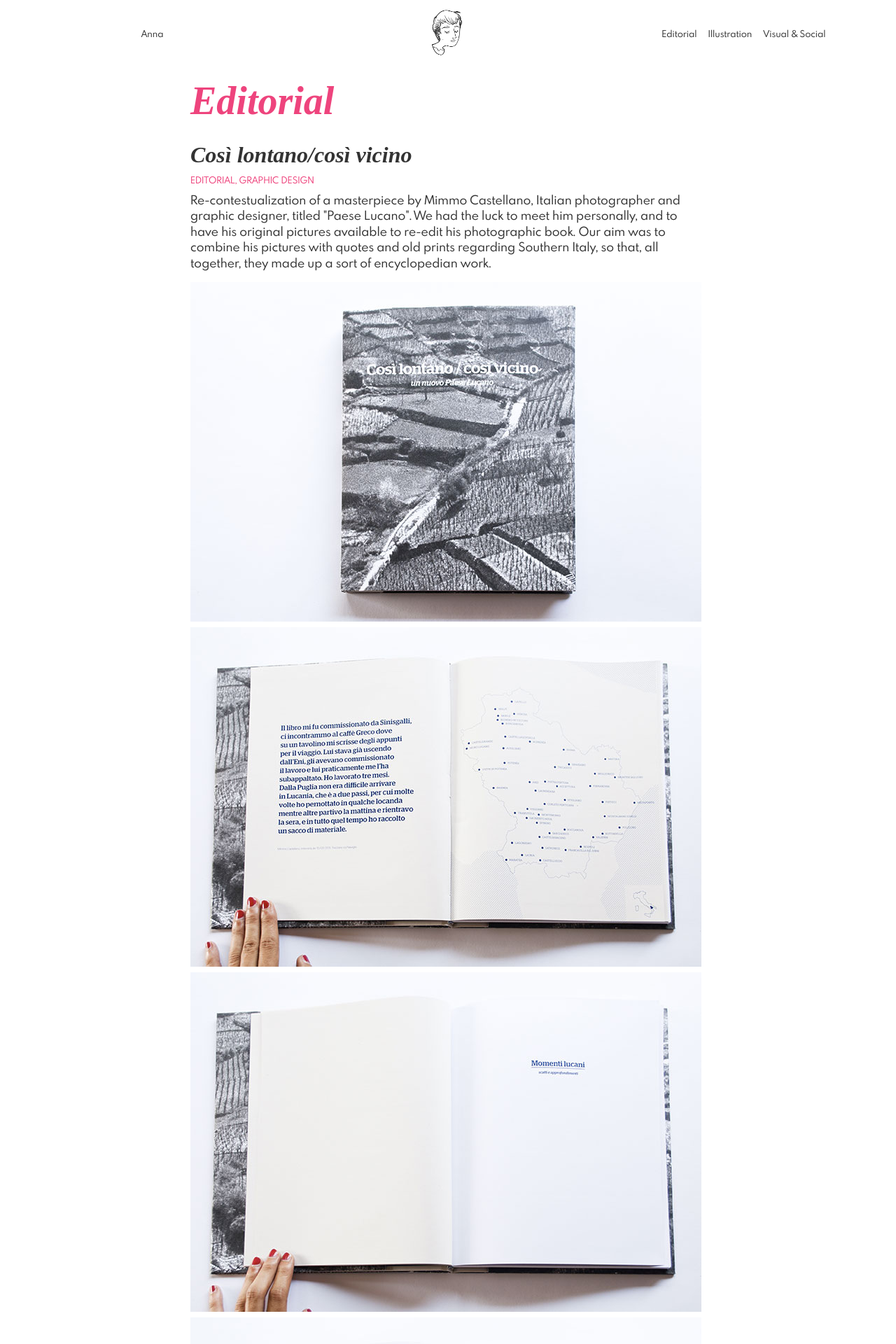
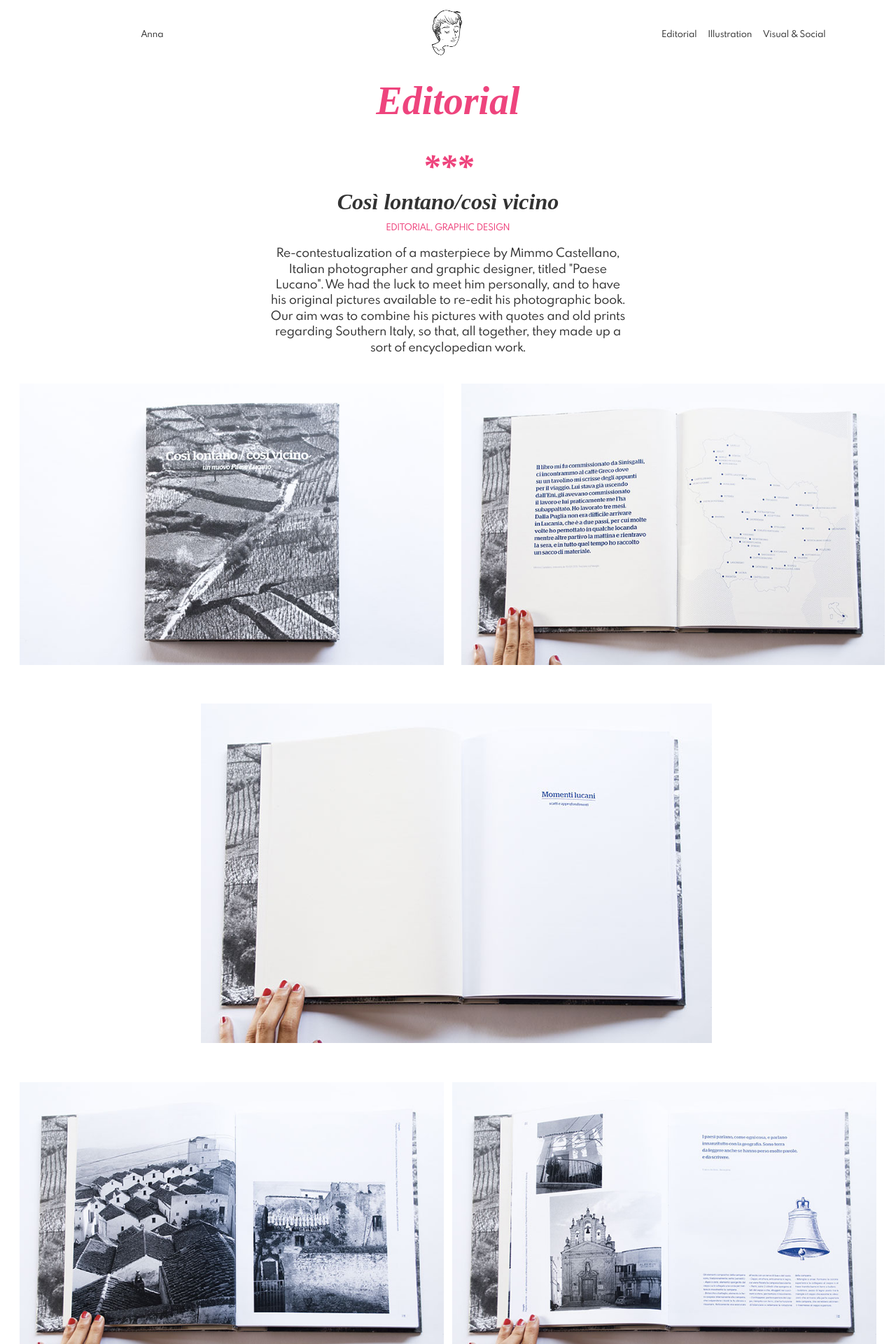
Before and after one commit to rzecchini/annaelle, a Jekyll site: the page built from _pages/editorial.html, in a window 1280 px wide. Shown: the top 1920 px of the page at 70% size. Built offline with Jekyll 4.4.1, drawn with Linux system fonts in a browser that asks for light colours; some web fonts are replaced.

Commit message:
style: update default tpl

```diff
--- a/_pages/editorial.html
+++ b/_pages/editorial.html
@@ -8,16 +8,18 @@ index: 1
     <h3>editorial, graphic design</h3>
     <p>Re-contestualization of a masterpiece by Mimmo Castellano, Italian photographer and graphic designer, titled "Paese Lucano". We had the luck to meet him personally, and to have his original pictures available to re-edit his photographic book. Our aim was to combine his pictures with quotes and old prints regarding Southern Italy, so that, all together, they made up a sort of encyclopedian work.</p>
 
-    <img src="/img/cosilontano_01.jpg" alt="" >
-    <img src="/img/cosilontano_02.jpg" alt="" >
-    <img src="/img/cosilontano_03.jpg" alt="" >
-    <img src="/img/cosilontano_04.jpg" alt="" >
-    <img src="/img/cosilontano_05.jpg" alt="" >
-    <img src="/img/cosilontano_06.jpg" alt="" >
-    <img src="/img/cosilontano_07.jpg" alt="" >
-    <img src="/img/cosilontano_08.jpg" alt="" >
-    <img src="/img/cosilontano_09.jpg" alt="" >
-    <img src="/img/cosilontano_10.jpg" alt="" >
+    <main>
+        <div><img src="/img/cosilontano_01.jpg" alt="" ></div>
+        <div><img src="/img/cosilontano_02.jpg" alt="" ></div>
+        <div class="full"><img src="/img/cosilontano_03.jpg" alt="" ></div>
+        <div><img src="/img/cosilontano_04.jpg" alt="" ></div>
+        <div><img src="/img/cosilontano_05.jpg" alt="" ></div>
+        <div><img src="/img/cosilontano_06.jpg" alt="" ></div>
+        <div><img src="/img/cosilontano_07.jpg" alt="" ></div>
+        <div><img src="/img/cosilontano_08.jpg" alt="" ></div>
+        <div><img src="/img/cosilontano_09.jpg" alt="" ></div>
+        <div><img src="/img/cosilontano_10.jpg" alt="" ></div>
+    </main>
 </section>
 
 <section>
@@ -25,11 +27,13 @@ index: 1
     <h3>editorial, illustration, graphic design</h3>
     <p>We have been asked to create a catalogue for an anonymous design object. I have chosen a swiss potato peeler and developed a whole context around it, creating a presentation booklet for this small but extremely accurate design product.</p>
 
-    <img src="/img/curly_0.jpg" alt="" >
-    <img src="/img/curly_1.jpg" alt="" >
-    <img src="/img/curly_2.jpg" alt="" >
-    <img src="/img/curly_3.jpg" alt="" >
-    <img src="/img/curly_4.jpg" alt="" >
+    <main>
+        <div><img src="/img/curly_0.jpg" alt="" ></div>
+        <div><img src="/img/curly_1.jpg" alt="" ></div>
+        <div class="full"><img src="/img/curly_2.jpg" alt="" ></div>
+        <div><img src="/img/curly_3.jpg" alt="" ></div>
+        <div><img src="/img/curly_4.jpg" alt="" ></div>
+    </main>
 </section>
 
 <section>
@@ -37,17 +41,19 @@ index: 1
     <h3>editorial, illustration, copy</h3>
     <p>Thesis project, for which I curated the whole content and editorial project. La Terra è Bassa is the first issue of a magazine concerning environmentally conscious realities in my territory. This issue is about organic farmers following farm-to-table rules, and I had the occasion to interview people who is changing the present looking at the past, in order to have a better future.</p>
 
-    <img src="/img/lateb_01.jpg" alt="" >
-    <img src="/img/lateb_02.jpg" alt="" >
-    <img src="/img/lateb_03.jpg" alt="" >
-    <img src="/img/lateb_04.jpg" alt="" >
-    <img src="/img/lateb_05.jpg" alt="" >
-    <img src="/img/lateb_06.jpg" alt="" >
-    <img src="/img/lateb_07.jpg" alt="" >
-    <img src="/img/lateb_08.jpg" alt="" >
-    <img src="/img/lateb_09.jpg" alt="" >
-    <img src="/img/lateb_10.jpg" alt="" >
-    <img src="/img/lateb_11.jpg" alt="" >
+    <main>
+        <div><img src="/img/lateb_01.jpg" alt="" ></div>
+        <div><img src="/img/lateb_02.jpg" alt="" ></div>
+        <div><img src="/img/lateb_03.jpg" alt="" ></div>
+        <div><img src="/img/lateb_04.jpg" alt="" ></div>
+        <div><img src="/img/lateb_05.jpg" alt="" ></div>
+        <div><img src="/img/lateb_06.jpg" alt="" ></div>
+        <div><img src="/img/lateb_07.jpg" alt="" ></div>
+        <div><img src="/img/lateb_08.jpg" alt="" ></div>
+        <div><img src="/img/lateb_09.jpg" alt="" ></div>
+        <div><img src="/img/lateb_10.jpg" alt="" ></div>
+        <div><img src="/img/lateb_11.jpg" alt="" ></div>
+    </main>
 </section>
 
 <section>
@@ -55,15 +61,17 @@ index: 1
     <h3>editorial, graphic design</h3>
     <p>2ZINNE (2zinne.com) is a nonsense project, or a collection of visual stimulations curated by a anonymous collective in Bologna. I have been following the editorial project and production of Duezinne first fanzine issue, “Montepalace Hotel”. Number 2 is releasing soon, so please stay tuned.</p>
 
-    <img src="/img/lateb_01.jpg" alt="" >
-    <img src="/img/lateb_02.jpg" alt="" >
-    <img src="/img/lateb_03.jpg" alt="" >
-    <img src="/img/lateb_04.jpg" alt="" >
-    <img src="/img/lateb_05.jpg" alt="" >
-    <img src="/img/lateb_06.jpg" alt="" >
-    <img src="/img/lateb_07.jpg" alt="" >
-    <img src="/img/lateb_08.jpg" alt="" >
-    <img src="/img/lateb_09.jpg" alt="" >
-    <img src="/img/lateb_10.jpg" alt="" >
-    <img src="/img/lateb_11.jpg" alt="" >
+    <main>
+        <div><img src="/img/lateb_01.jpg" alt="" ></div>
+        <div><img src="/img/lateb_02.jpg" alt="" ></div>
+        <div><img src="/img/lateb_03.jpg" alt="" ></div>
+        <div><img src="/img/lateb_04.jpg" alt="" ></div>
+        <div><img src="/img/lateb_05.jpg" alt="" ></div>
+        <div><img src="/img/lateb_06.jpg" alt="" ></div>
+        <div><img src="/img/lateb_07.jpg" alt="" ></div>
+        <div><img src="/img/lateb_08.jpg" alt="" ></div>
+        <div><img src="/img/lateb_09.jpg" alt="" ></div>
+        <div><img src="/img/lateb_10.jpg" alt="" ></div>
+        <div><img src="/img/lateb_11.jpg" alt="" ></div>
+    </main>
 </section>
--- a/assets/style.css
+++ b/assets/style.css
@@ -51,7 +51,7 @@ img {
 .container {
   padding: 0 1rem;
   margin: 0 auto;
-  max-width: 46rem;
+/*  max-width: 46rem;*/
 }
 
 /* === HEADER === */
@@ -189,10 +189,20 @@ img {
 /* === WORK === */
 .work {
   padding-top: 1rem;
+  text-align: center;
 }
 
 .work section {
   margin-bottom: 2rem;
+}
+
+.work section:before {
+    content: '***';
+    color: #ee447d;
+    font-family: 'Playfair Display', serif;
+    font-weight: 900;
+    font-style: italic;
+    font-size: 3rem;
 }
 
 .work h1 {
@@ -229,12 +239,50 @@ img {
 }
 
 .work p {
-  margin-bottom: 1rem;
+  max-width: 32rem;
+  margin: 1rem auto;
 }
 
-.work img {
+/*.work img {
   display: block;
   margin-bottom: 0.5rem;
+}*/
+
+.work main {
+  display: flex;
+  flex-wrap: wrap;
+  align-items: center;
+}
+
+.work main div {
+  flex: 1 0 100%;
+  margin-bottom: 1rem;
+/*  text-align: center;*/
+}
+
+@media screen and (min-width: 60rem) {
+  .work main div {
+    flex-basis: 46%;
+    margin: 2% 1%;
+  }
+
+  .work main div.full {
+    flex-basis: 100%;
+  }
+}
+
+.work main div:nth-child(even) {
+    margin-right: 0;
+}
+
+.work main img {
+  max-height: 80vh;
+}
+
+@media screen and (min-width: 60rem) {
+  .work main img {
+    max-height: 100vh;
+  }
 }
 
 
```
Also changed, not shown: img/anna-profile.jpg (added).
